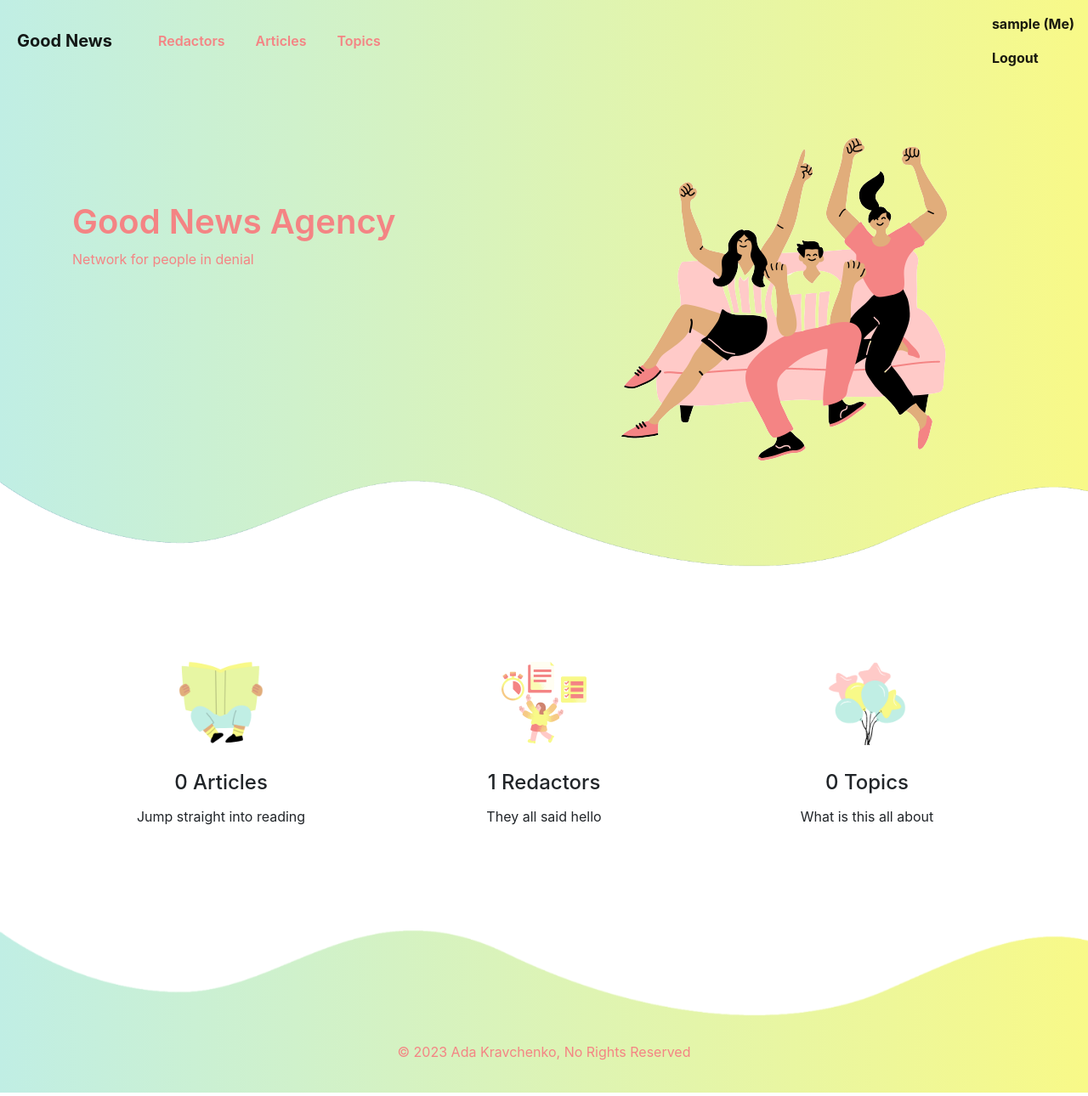
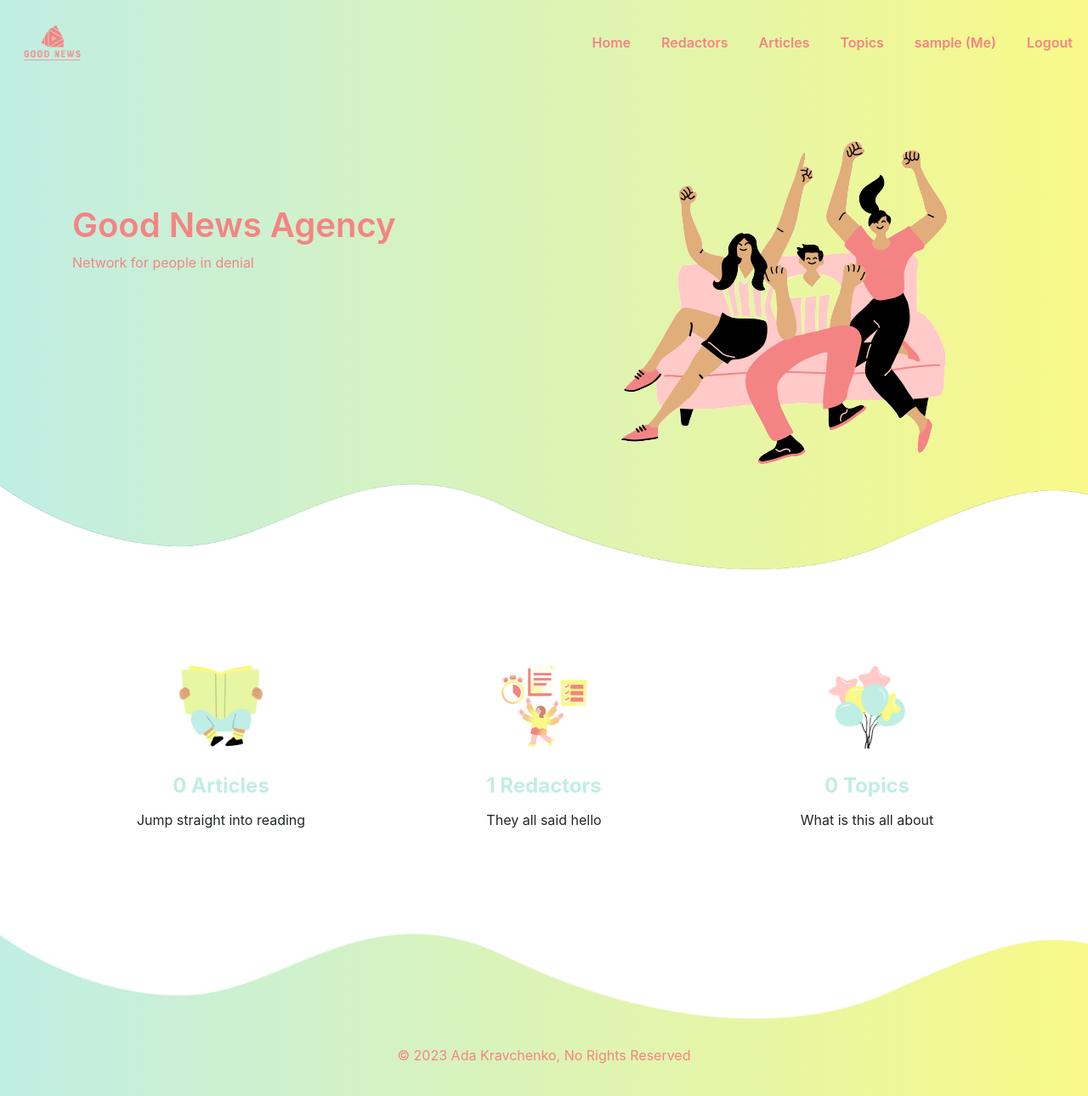
Before and after one commit to ada-krav/good-news, a Django app: page / in a window 1280 px wide. Shown: the whole page at 85% size. Run offline with Django 4.2, Linux system fonts and the light colour scheme; the visitor is signed in with stand-in values (Sample User, id 1); data comes from the database, SQL or seed files in the repository; data that the repository does not hold is empty; some libraries are stand-ins or nearby versions.

Commit message:
fix typos and add links

```diff
--- a/static/css/styles.css
+++ b/static/css/styles.css
@@ -12,6 +12,7 @@ body {
 }
 
 /* --------- SIDEBAR ---------*/
+
 .navbar {
     background-image: linear-gradient(to right, var(--first), var(--second));
     padding: 0 !important;
@@ -20,6 +21,9 @@ body {
 
 .navbar-brand{
     padding: 20px 20px;
+}
+.navbar-brand img{
+    height: 60px;
 }
 .navbar-nav li {
     padding: 0 10px;
@@ -44,6 +48,7 @@ body {
     float: right;
     margin: 0 2px 0 2px;
 }
+
 /* --------- SIDEBAR ---------*/
 /* --------- BANNER ---------*/
 .banner {
--- a/templates/agency/article_list.html
+++ b/templates/agency/article_list.html
@@ -6,7 +6,7 @@
       <div class="row">
         <div class="col-md-6">
           <h1 class="banner-title regular-title">
-            Article list
+            Articles
           </h1>
         </div>
       </div>
--- a/templates/agency/index.html
+++ b/templates/agency/index.html
@@ -27,19 +27,31 @@
         <div class="col-md-4 dyn-content">
           {% load static %}
           <img src="{% static 'images/articles.png' %}" alt="" class="dyn-img">
-          <h4>{{ num_articles }} Articles</h4>
+          <h4>
+            <a href="{% url 'agency:article-list' %}">
+              {{ num_articles }} Articles
+            </a>
+          </h4>
           <p>Jump straight into reading</p>
         </div>
         <div class="col-md-4 dyn-content">
           {% load static %}
           <img src="{% static 'images/redactors.png' %}" alt="" class="dyn-img">
-          <h4>{{ num_redactors }} Redactors</h4>
+          <h4>
+            <a href="{% url 'agency:redactor-list' %}">
+              {{ num_redactors }} Redactors
+            </a>
+          </h4>
           <p>They all said hello</p>
         </div>
         <div class="col-md-4 dyn-content">
           {% load static %}
           <img src="{% static 'images/topics.png' %}" alt="" class="dyn-img">
-          <h4>{{ num_topics }} Topics</h4>
+          <h4>
+            <a href="{% url 'agency:topic-list' %}">
+              {{ num_topics }} Topics
+            </a>
+          </h4>
           <p>What is this all about</p>
         </div>
       </div>
--- a/templates/agency/redactor_form.html
+++ b/templates/agency/redactor_form.html
@@ -6,7 +6,7 @@
     <div class="container">
       <div class="row">
         <div class="col-md-6">
-          <h1>{{ object|yesno:"Update,Create" }} redactor</h1>
+          <h1>{{ object|yesno:"Edit,Create" }} redactor</h1>
         </div>
       </div>
     </div>
--- a/templates/includes/sidebar.html
+++ b/templates/includes/sidebar.html
@@ -1,11 +1,15 @@
 <nav class="navbar navbar-expand-lg navbar-light bg-light">
-  <a class="navbar-brand" href="{% url 'agency:index' %}">Good News</a>
+
+  {% load static %}
+  <a class="navbar-brand" href="{% url 'agency:index' %}"><img src="{% static 'images/good_news_logo.png' %}"></a>
   <button class="navbar-toggler" type="button" data-toggle="collapse" data-target="#navbarNav" aria-controls="navbarNav" aria-expanded="false" aria-label="Toggle navigation">
     <span class="navbar-toggler-icon"></span>
   </button>
   <div class="collapse navbar-collapse" id="navbarNav">
-    <ul class="navbar-nav">
-
+    <ul class="navbar-nav ml-auto">
+      <li class="nav-item active">
+        <a class="nav-link" href="{% url 'agency:index' %}">Home</a>
+      </li>
       <li class="nav-item active">
         <a class="nav-link" href="{% url 'agency:redactor-list' %}">Redactors</a>
       </li>
@@ -16,13 +20,21 @@
         <a class="nav-link" href="{% url 'agency:topic-list' %}">Topics</a>
       </li>
 
+
+
+      {% if user.is_authenticated %}
+        <li class="nav-item active">
+        <a class="nav-link" href="{{ user.get_absolute_url }}">{{ user.get_username }} (Me)</a>
+        </li>
+        <li class="nav-item active">
+        <a class="nav-link" href="{% url 'logout'%}">Logout</a>
+        </li>
+      {% else %}
+        <li class="nav-item active">
+          <a class="nav-link" href="{% url 'login'%}?next={{request.path}}">Login</a>
+        </li>
+      {% endif %}
+
     </ul>
-    <span class="navbar-text align-right ml-auto">
-      {% if user.is_authenticated %}
-        <a class="nav-link" href="{{ user.get_absolute_url }}">{{ user.get_username }} (Me)</a> <a class="nav-link" href="{% url 'logout'%}">Logout</a>
-      {% else %}
-        <li class="nav-item active"><a class="nav-link" href="{% url 'login'%}?next={{request.path}}">Login</a></li>
-      {% endif %}
-    </span>
   </div>
 </nav>
```
Also changed, not shown: templates/agency/redactor_detail.html (+5 -3 lines).
